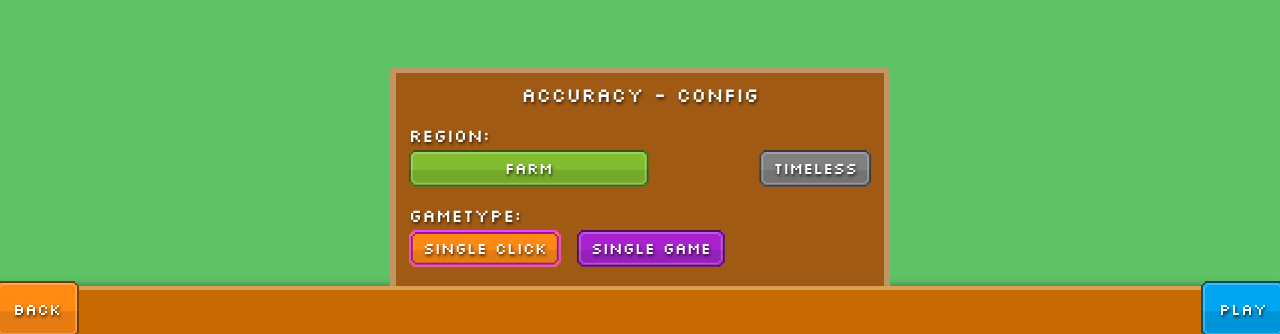
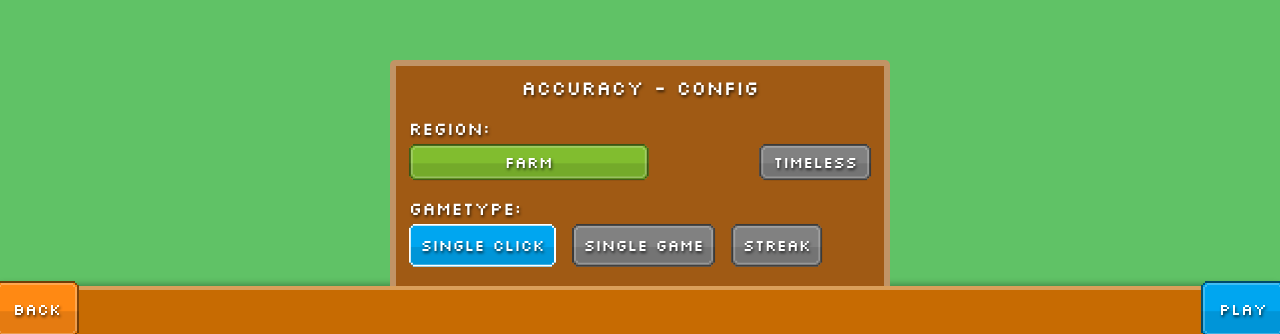
Before and after one commit to derJunker/disco-zoo-solver, a Vue app in the folder frontend/: page /accuracy in a window 1280 px wide. Shown: the part 466-800 px from the top of the page. Built offline with nearby package versions, Linux system fonts and the light colour scheme.

Commit message:
refactored a bit

```diff
--- a/frontend/src/assets/global.css
+++ b/frontend/src/assets/global.css
@@ -239,6 +239,10 @@ html, body, #app, #router-view {
     background-color: #A822CF;
 }
 
+.color-action-disabled {
+    background-color: #818181;
+}
+
 .color-action-info {
     background-color: #E7650D;
 }
@@ -428,3 +432,11 @@ html, body, #app, #router-view {
 .animal-highlighted::before {
     background: var(--animal-highlight-color-dark);
 }
+
+.btn-highlighted::after {
+    background: #ffffff;
+}
+
+.btn-highlighted::before {
+    display: none;
+}
--- a/frontend/src/components/Basic/ToggleSelect.vue
+++ b/frontend/src/components/Basic/ToggleSelect.vue
@@ -1,5 +1,6 @@
 <template>
-  <span class="toggle-select btn btn-gradient" @click="onClick" :class = "selected ? selectedColorClass : 'unselected'">
+  <span class="toggle-select btn btn-gradient" @click="onClick" :class = "selected ? selectedColorClass :
+  'color-action-disabled'">
     {{ title }}
   </span>
 </template>
@@ -52,7 +53,4 @@ export default defineComponent({
 </script>
 
 <style scoped>
-.unselected {
-  background-color: gray;
-}
 </style>
--- a/frontend/src/components/Overlays/AccuracyConfig.vue
+++ b/frontend/src/components/Overlays/AccuracyConfig.vue
@@ -21,15 +21,10 @@
           Gametype:
         </h2>
         <div class="game-types-container">
-          <div id="single-click-game-type" class="btn btn-gradient color-action-neutral-1" :class="selectedGameType
-          === gameType.SINGLE_CLICK ? 'animal-highlighted' : ''"
-               @click="$emit('game-type-selected', gameType.SINGLE_CLICK)">
-            Single Click
-          </div>
-          <div id="single-game-game-type" class="btn btn-gradient color-action-neutral-3" :class="selectedGameType
-          === gameType.SINGLE_GAME ? 'animal-highlighted' : ''"
-               @click="$emit('game-type-selected', gameType.SINGLE_GAME)">
-            Single Game
+          <div v-for="gameType in possibleGameTypes" :key="gameType" class="btn btn-gradient game-type"
+               :class="selectedGameType === gameType ? 'color-action-neutral-2 btn-highlighted' : 'color-action-disabled'"
+               @click="$emit('game-type-selected', gameType)">
+            {{gameType.replace(/-/g, ' ')}}
           </div>
         </div>
       </div>
@@ -50,7 +45,8 @@
 }
 .game-types-container {
   display: flex;
-  row-gap: .2rem;
+  row-gap: .4rem;
+  flex-wrap: wrap;
   column-gap: 1rem;
 }
 #select-region-btn {
@@ -59,6 +55,9 @@
 .toggle-select-container {
   display: grid;
   place-items: end;
+}
+.game-type {
+  padding: .6rem;
 }
 </style>
 
@@ -95,8 +94,9 @@ export default defineComponent({
 
   data() {
     return {
-      gameType: AccuracyGameType
+      gameType: AccuracyGameType,
+      possibleGameTypes: Object.values(AccuracyGameType)
     }
-  }
+  },
 })
 </script>
--- a/frontend/src/router/index.ts
+++ b/frontend/src/router/index.ts
@@ -34,7 +34,7 @@ const routes: Array<RouteRecordRaw> = [
     component: () => import('../views/AccuracySingleClickResultView.vue')
   },
   {
-    path: '/accuracy/' + AccuracyGameType.SINGLE_GAME + '/stats/details',
+    path: '/accuracy/' + AccuracyGameType.SINGLE_CLICK + '/stats/details',
     name: 'accuracy-' + AccuracyGameType.SINGLE_CLICK + '-stats-details',
     component: () => import('../views/AccuracySingleClickResultDetailsView.vue')
   },
@@ -60,6 +60,27 @@ const routes: Array<RouteRecordRaw> = [
   }
 ]
 
+for (const gameType in AccuracyGameType) {
+  const vueFileShortName = gameType.replace(/[-_](.)/g, (_, char) => char.toUpperCase()).replace(/^[a-z]/, char => char.toUpperCase());
+  routes.push(
+      {
+        path: '/accuracy/' + gameType + '/:region/:seed',
+        name: 'accuracy-' + gameType +'-play',
+        component: () => import('../views/Accuracy' + vueFileShortName +'View.vue')
+      },
+      {
+        path: '/accuracy/' + gameType + '/stats',
+        name: 'accuracy-' + gameType + '-result',
+        component: () => import('../views/Accuracy' + vueFileShortName +'ResultView.vue')
+      },
+      {
+        path: '/accuracy/' + gameType + '/stats/details',
+        name: 'accuracy-' + gameType + '-stats-details',
+        component: () => import('../views/Accuracy' + vueFileShortName +'ResultDetailsView.vue')
+      },
+  )
+}
+
 const router = createRouter({
   history: createWebHistory(process.env.BASE_URL),
   routes
--- a/frontend/src/types/AccuracyGameType.ts
+++ b/frontend/src/types/AccuracyGameType.ts
@@ -1,4 +1,5 @@
 export enum AccuracyGameType {
+    SINGLE_CLICK = 'single-click',
     SINGLE_GAME = 'single-game',
-    SINGLE_CLICK = 'single-click'
+    STREAK = 'streak'
 }
--- a/frontend/src/views/AccuracySingleClickResultDetailsView.vue
+++ b/frontend/src/views/AccuracySingleClickResultDetailsView.vue
@@ -26,11 +26,14 @@
             <div class="btn game-nav-btn" @click="showIndex = loopIndex(showIndex+1)">{{">"}}</div>
           </div>
         </div>
+        <div class="btn btn-gradient color-action-neutral-2" id="back-btn" @click="onBack">
+          Back
+        </div>
       </div>
     </div>
-    <menu-bar :on-first-button-click="console.log" first-color-class="color-action-neutral-1" first-button-name="sth"
-              :on-second-button-click="console.log" second-color-class="color-action-neutral-2"
-              second-button-name="sth"/>
+    <menu-bar :on-first-button-click="onHome" first-color-class="color-action-neutral-1" first-button-name="Home"
+              :on-second-button-click="onRetry" second-color-class="color-action-good"
+              second-button-name="Retry"/>
   </div>
 </template>
 
@@ -60,7 +63,7 @@
 }
 
 .animal-square {
-  max-height: 3.5rem;
+  height: 3.5rem;
 }
 
 .boardNav {
@@ -131,6 +134,12 @@ h2, .score {
   bottom: -1.5rem;
 }
 
+#back-btn {
+  margin:  1rem auto 1rem auto;
+  width: fit-content;
+  padding: 1rem;
+}
+
 </style>
 
 <script lang="ts">
@@ -141,6 +150,7 @@ import AnimalSquare from "@/components/Basic/AnimalSquare.vue";
 import router from "@/router";
 import {Coords} from "@/types/Coords";
 import {getHeatmapColor} from "@/util/heatmap-colors";
+import {AccuracyGameType} from "@/types/AccuracyGameType";
 
 const state = useAccuracyState()
 
@@ -189,7 +199,6 @@ export default defineComponent({
           "var(--border-radius)" : "0"
       const borderRadiusBottomRight = coords.x === element.probabilities.length-1 && coords.y === element.probabilities[0].length-1 ?
           "var(--border-radius)" : "0"
-      console.log("radius: ", `${borderRadiusTopLeft} ${borderRadiusTopRight} ${borderRadiusBottomRight} ${borderRadiusBottomLeft}`)
 
       return {
         backgroundColor: heatMapColor,
@@ -201,6 +210,16 @@ export default defineComponent({
     isClickedTile(coords: Coords) {
       const element = this.singleClickHistory[this.showIndex]
       return element.click.x === coords.x && element.click.y === coords.y
+    },
+
+    onHome() {
+      router.push({name: 'home'})
+    },
+    onRetry() {
+      router.push({name: 'accuracy'})
+    },
+    onBack() {
+      router.push({name: 'accuracy-' + AccuracyGameType.SINGLE_CLICK + '-result'})
     }
   },
 
--- a/frontend/src/views/AccuracySingleClickResultView.vue
+++ b/frontend/src/views/AccuracySingleClickResultView.vue
@@ -9,9 +9,6 @@
           <div id="accuracy">Accuracy: {{(score*100).toFixed(2)}}%</div>
         </div>
         <div class="nav-buttons">
-          <div class="btn btn-gradient color-action-good" @click="onRetryClick">
-            Retry
-          </div>
           <div class="btn btn-gradient color-action-neutral-2" @click="onDetailsClick">
             Details
           </div>
@@ -19,8 +16,8 @@
       </div>
     </div>
     <menu-bar :on-first-button-click="onHomeClick" first-color-class="color-action-neutral-1" first-button-name="Home"
-              :on-second-button-click="console.log" second-color-class="color-action-neutral-2"
-              second-button-name="Back"/>
+              :on-second-button-click="onRetryClick" second-color-class="color-action-good"
+              second-button-name="Retry"/>
   </div>
 </template>
 
```
Also changed, not shown: 2 other files (tests, documents, lock files or other folders).
